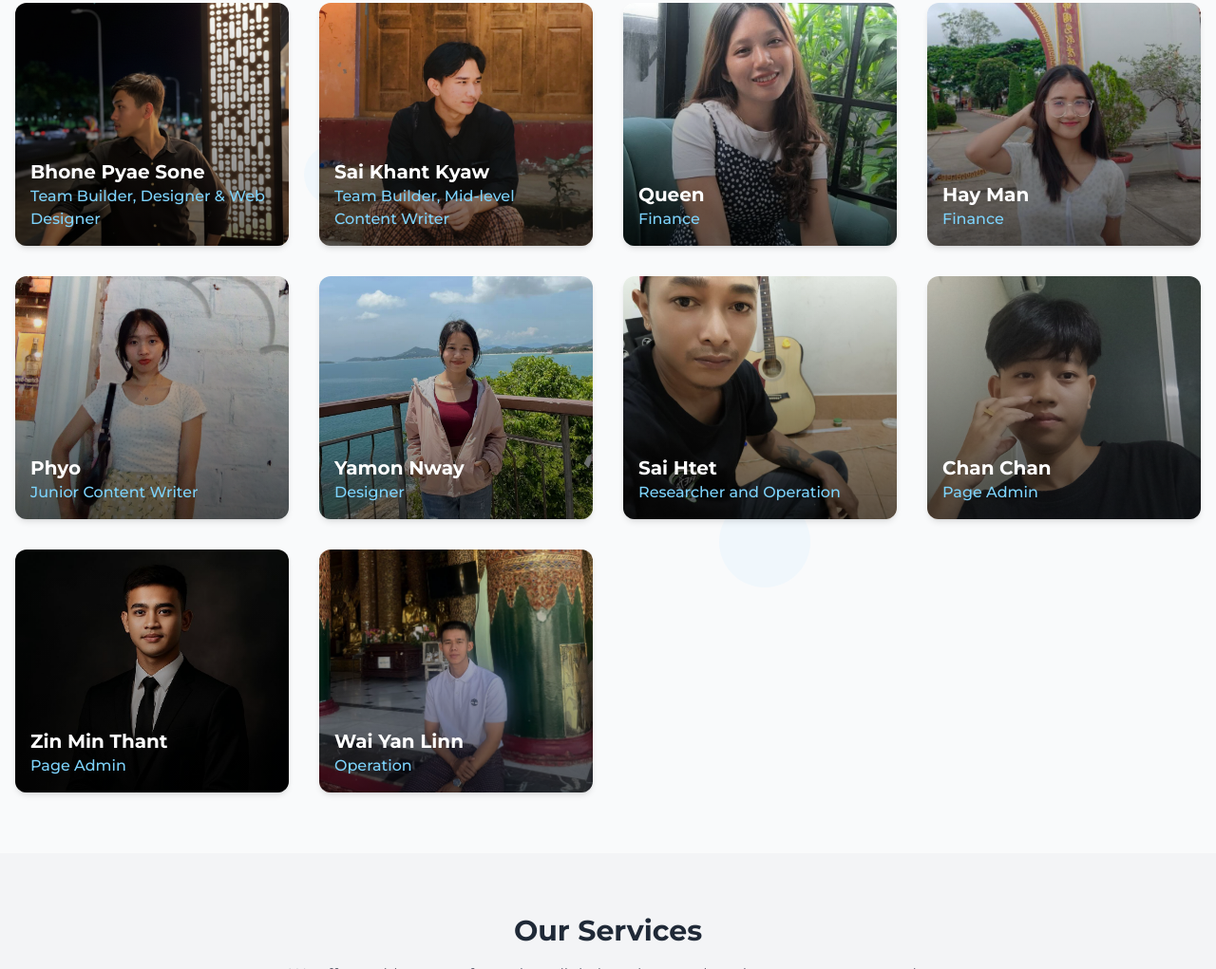
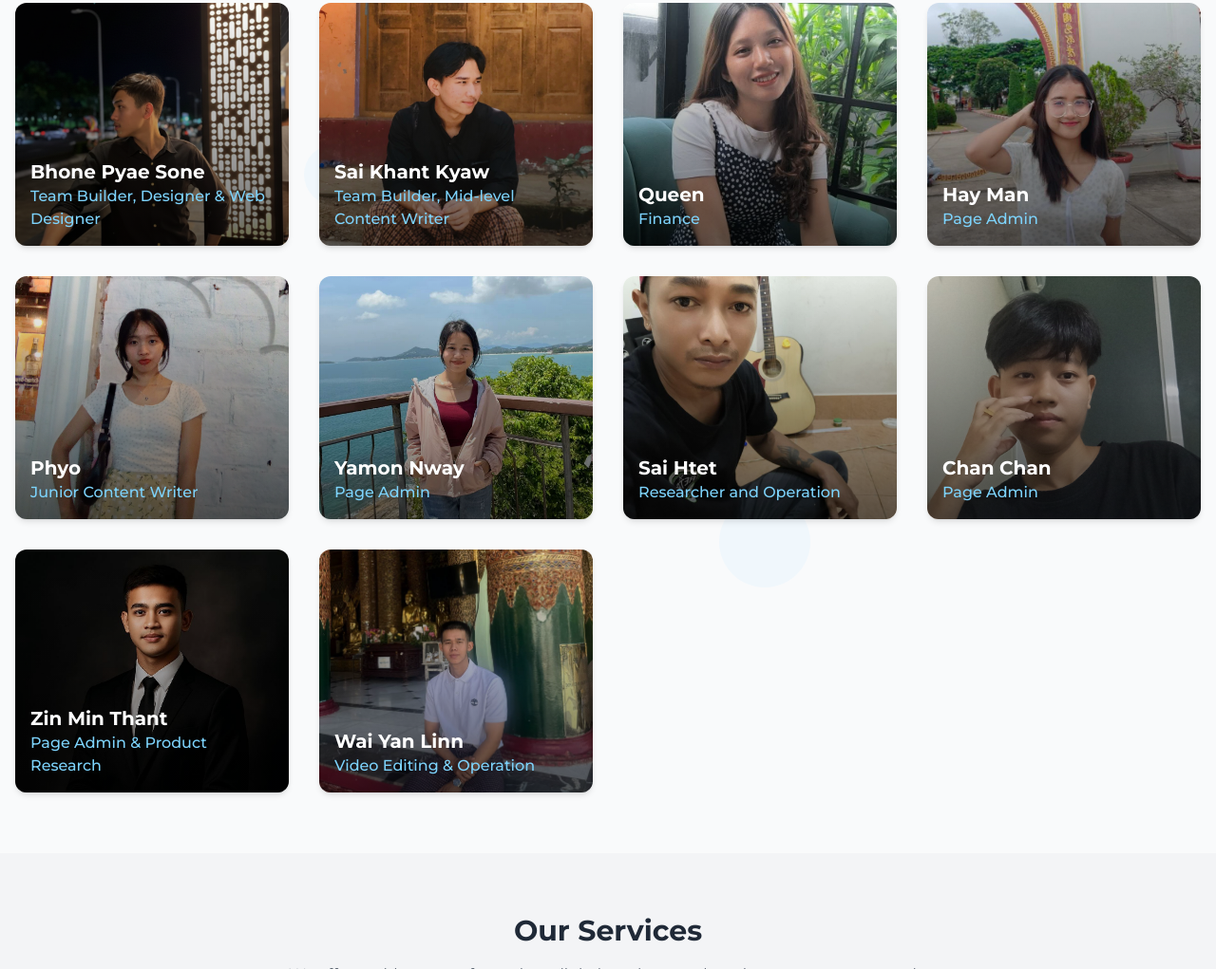
Before and after one commit to haru2004github/digitalnest, a plain HTML site: page index.html in a window 1280 px wide. Shown: the part 1439-2460 px from the top of the page at 95% size. Drawn offline with nearby package versions, Linux system fonts and the light colour scheme; files whose address does not match are found by name.

```diff
--- a/index.html
+++ b/index.html
@@ -485,8 +485,8 @@
                         <div class="absolute bottom-0 left-0 p-4">
                             <h3 class="text-xl font-bold text-white">Hay Man</h3>
                             <p class="text-primary-300 font-medium">
-                                <span class="lang-content" data-lang="en">Finance</span>
-                                <span class="lang-content" data-lang="mm">Finance</span>
+                                <span class="lang-content" data-lang="en">Page Admin</span>
+                                <span class="lang-content" data-lang="mm">Page Admin</span>
                             </p>
                         </div>
                     </div>
@@ -503,7 +503,7 @@
                             <h3 class="text-xl font-bold text-white">Phyo</h3>
                             <p class="text-primary-300 font-medium">
                                 <span class="lang-content" data-lang="en">Junior Content Writer</span>
-                                <span class="lang-content" data-lang="mm">Junior Content Writer</span>
+                                <span class="lang-content" data-lang="mm">Junior Content Writer & Designer</span>
                             </p>
                         </div>
                     </div>
@@ -519,8 +519,8 @@
                         <div class="absolute bottom-0 left-0 p-4">
                             <h3 class="text-xl font-bold text-white">Yamon Nway</h3>
                             <p class="text-primary-300 font-medium">
-                                <span class="lang-content" data-lang="en">Designer</span>
-                                <span class="lang-content" data-lang="mm">Designer</span>
+                                <span class="lang-content" data-lang="en">Page Admin</span>
+                                <span class="lang-content" data-lang="mm">Page Admin</span>
                             </p>
                         </div>
                     </div>
@@ -572,8 +572,8 @@
                         <div class="absolute bottom-0 left-0 p-4">
                             <h3 class="text-xl font-bold text-white">Zin Min Thant</h3>
                             <p class="text-primary-300 font-medium">
-                                <span class="lang-content" data-lang="en">Page Admin</span>
-                                <span class="lang-content" data-lang="mm">Page Admin</span>
+                                <span class="lang-content" data-lang="en">Page Admin & Product Research</span>
+                                <span class="lang-content" data-lang="mm">Page Admin & Product Research</span>
                             </p>
                         </div>
                     </div>
@@ -591,8 +591,8 @@
                         <div class="absolute bottom-0 left-0 p-4">
                             <h3 class="text-xl font-bold text-white">Wai Yan Linn</h3>
                             <p class="text-primary-300 font-medium">
-                                <span class="lang-content" data-lang="en">Operation</span>
-                                <span class="lang-content" data-lang="mm">Operation</span>
+                                <span class="lang-content" data-lang="en">Video Editing & Operation</span>
+                                <span class="lang-content" data-lang="mm">Video Editing & Operation</span>
                             </p>
                         </div>
                     </div>
```
